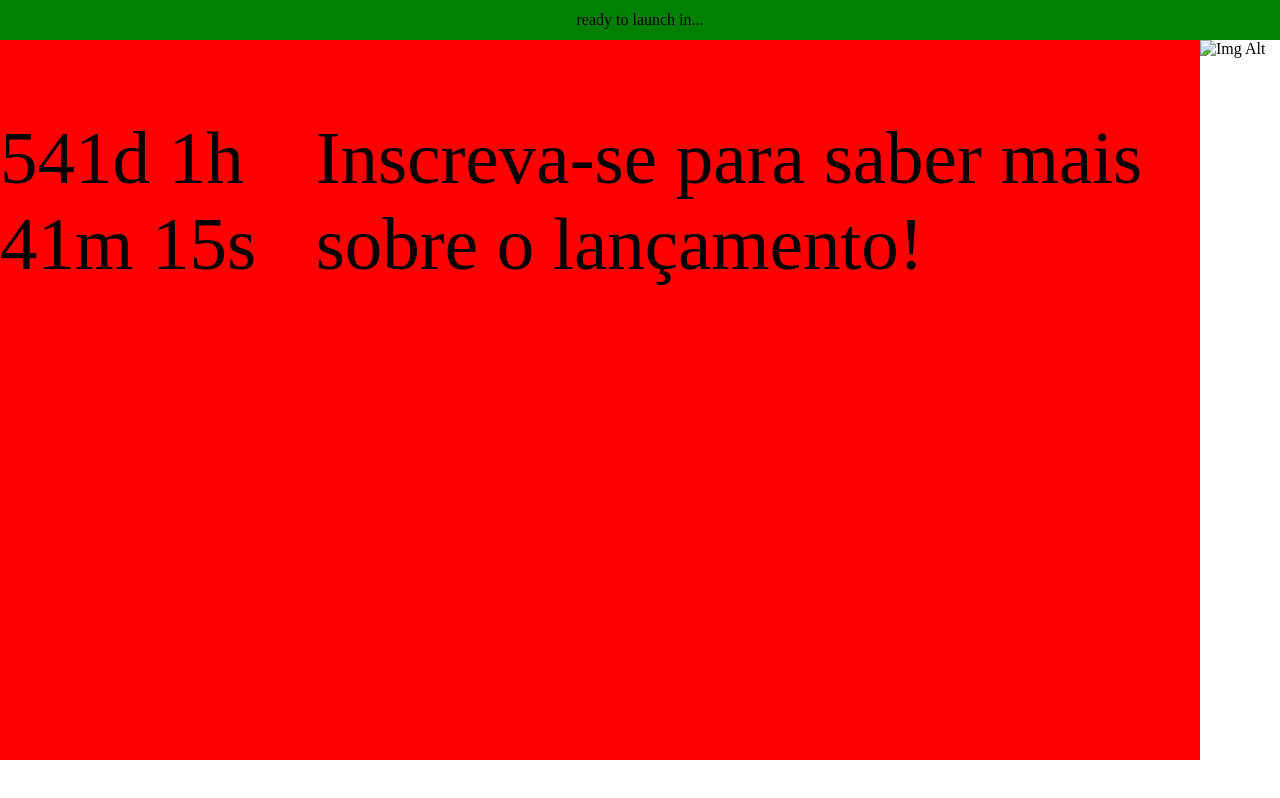
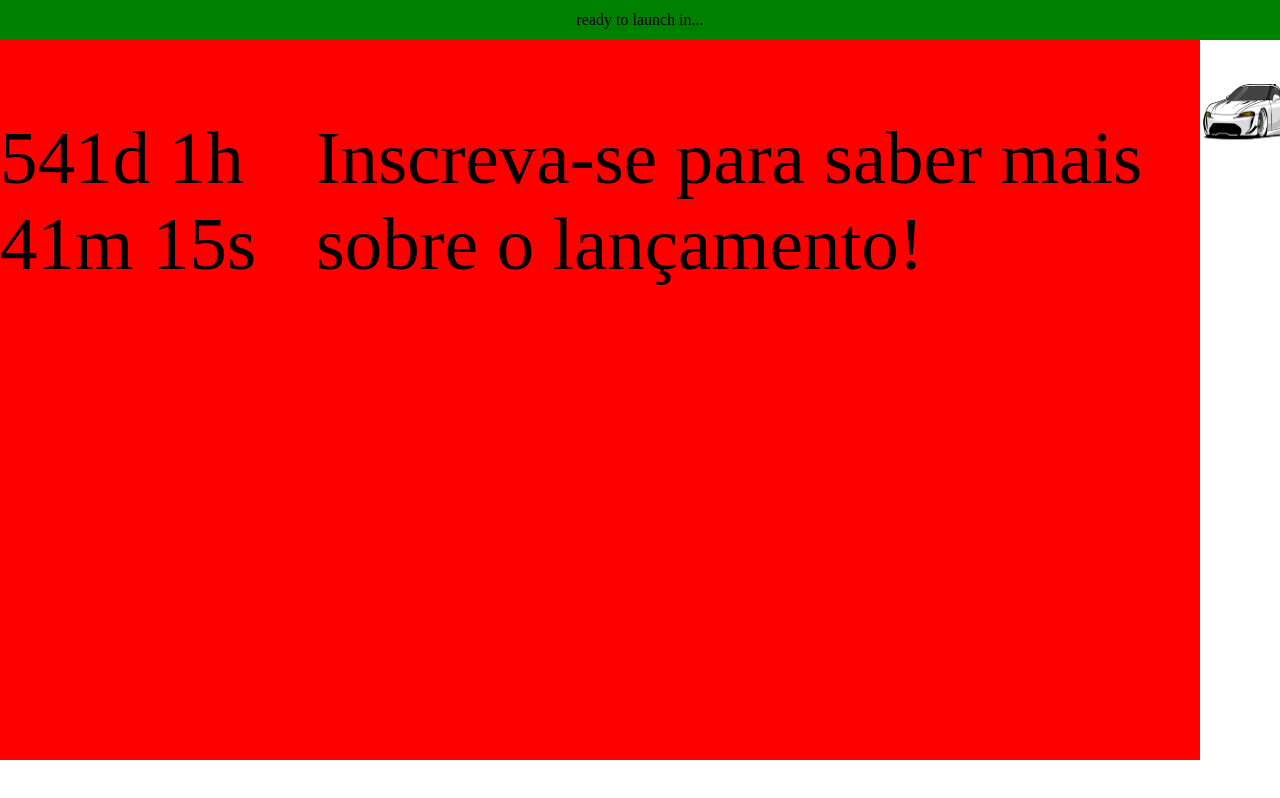
Before and after one commit to LuisClapp/challeng_countdown, a plain HTML site: page grid.html in a window 1280 px wide. Drawn offline with Linux system fonts and the light colour scheme.

Commit message:
grid modification and png aded

```diff
--- a/grid.html
+++ b/grid.html
@@ -15,7 +15,7 @@
         <p id="demo"></p>
         <p class="demo-soon">Inscreva-se para saber mais sobre o lançamento!</p>
     </main>
-    <aside> <img src="../png/—Pngtree—luxury white super sports car_5574998.png" alt="Img Alt" style="width: 100px; height: 150px"></aside>
+    <aside> <img src="./—Pngtree—luxury white super sports car_5574998.png" alt="Img Alt" style="width: 100px; height: 150px"></aside>
 </body>
 <script src="./script.js"></script>
 </html>
```
Also changed, not shown: —Pngtree—luxury white super sports car_5574998.png (added).
